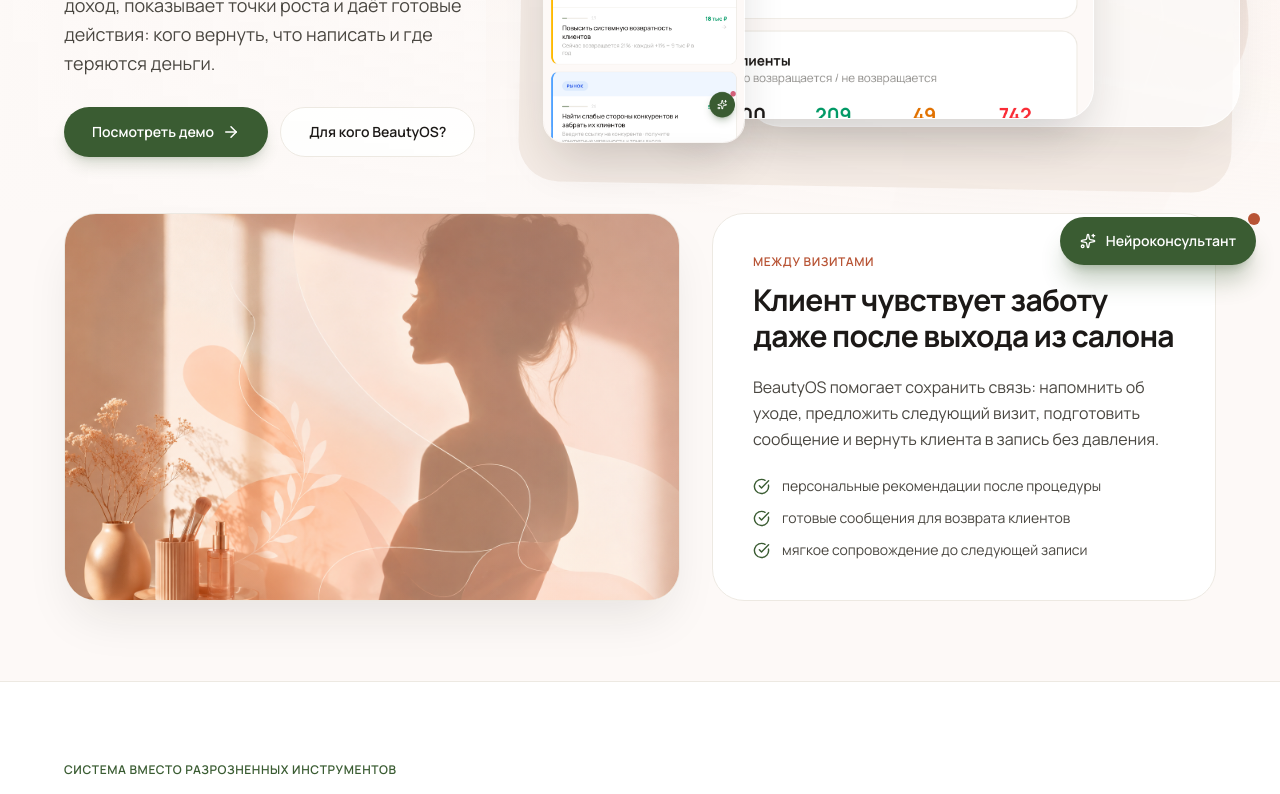
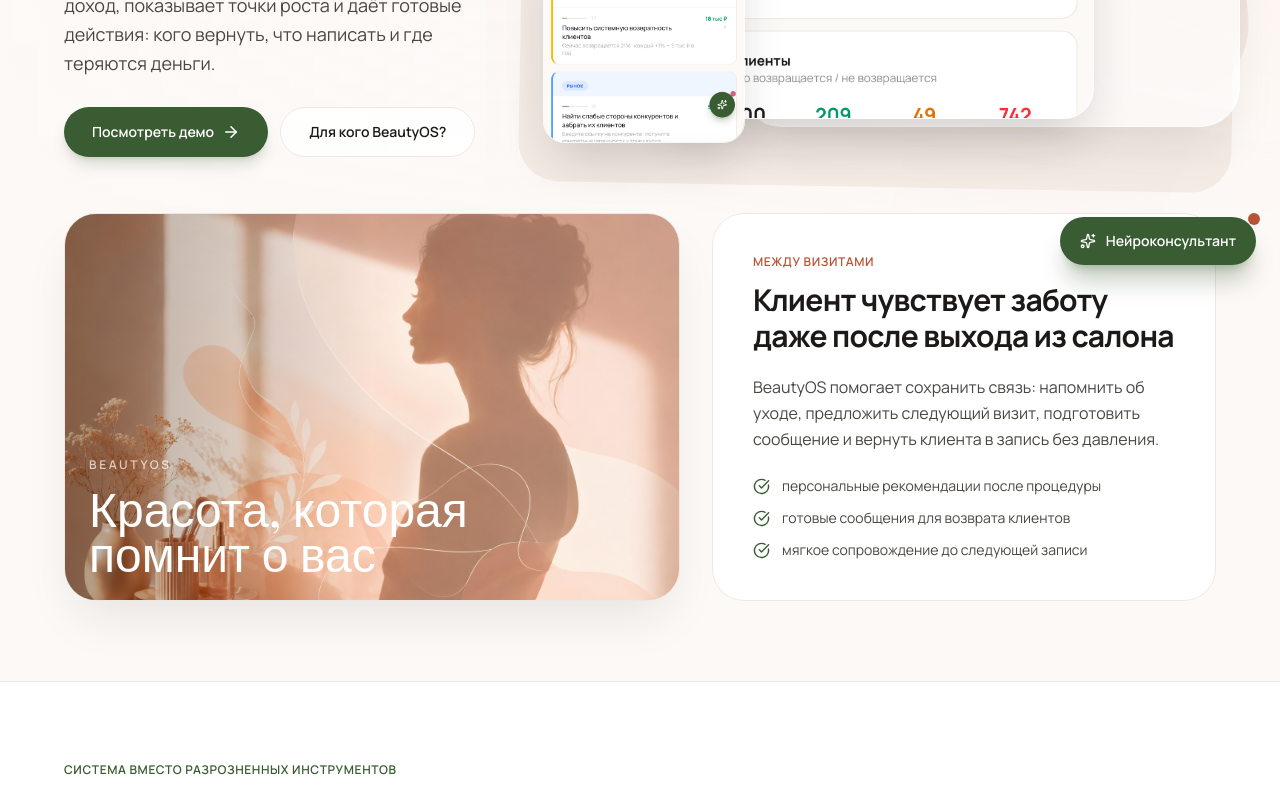
Before and after one commit to uliaionova12-debug/beautyos, a Next.js app: page /for-business in a window 1280 px wide. Shown: the part 511-1305 px from the top of the page. Built offline with nearby package versions, Linux system fonts and the light colour scheme.

Commit message:
Add editorial image caption

```diff
--- a/src/app/for-business/page.tsx
+++ b/src/app/for-business/page.tsx
@@ -225,7 +225,13 @@ export default function ForBusinessPage() {
                 alt="Мягкая эстетика BeautyOS для beauty-бизнеса"
                 className="absolute inset-0 w-full h-full object-cover object-center"
               />
-              <div className="absolute inset-0 bg-gradient-to-r from-cream/5 via-transparent to-cream/10" />
+              <div className="absolute inset-0 bg-gradient-to-r from-graphite/35 via-transparent to-cream/10" />
+              <div className="absolute left-6 bottom-6 right-6 max-w-md">
+                <p className="text-xs text-white/70 font-semibold uppercase tracking-[0.22em] mb-3">BeautyOS</p>
+                <h2 className="font-serif text-4xl md:text-5xl font-medium leading-[0.95] text-white">
+                  Красота, которая помнит о вас
+                </h2>
+              </div>
             </div>
             <div className="bg-card border border-parchment rounded-[2rem] p-8 md:p-10 flex flex-col justify-center">
               <p className="text-xs text-terracotta font-semibold uppercase tracking-wider mb-3">Между визитами</p>
```
